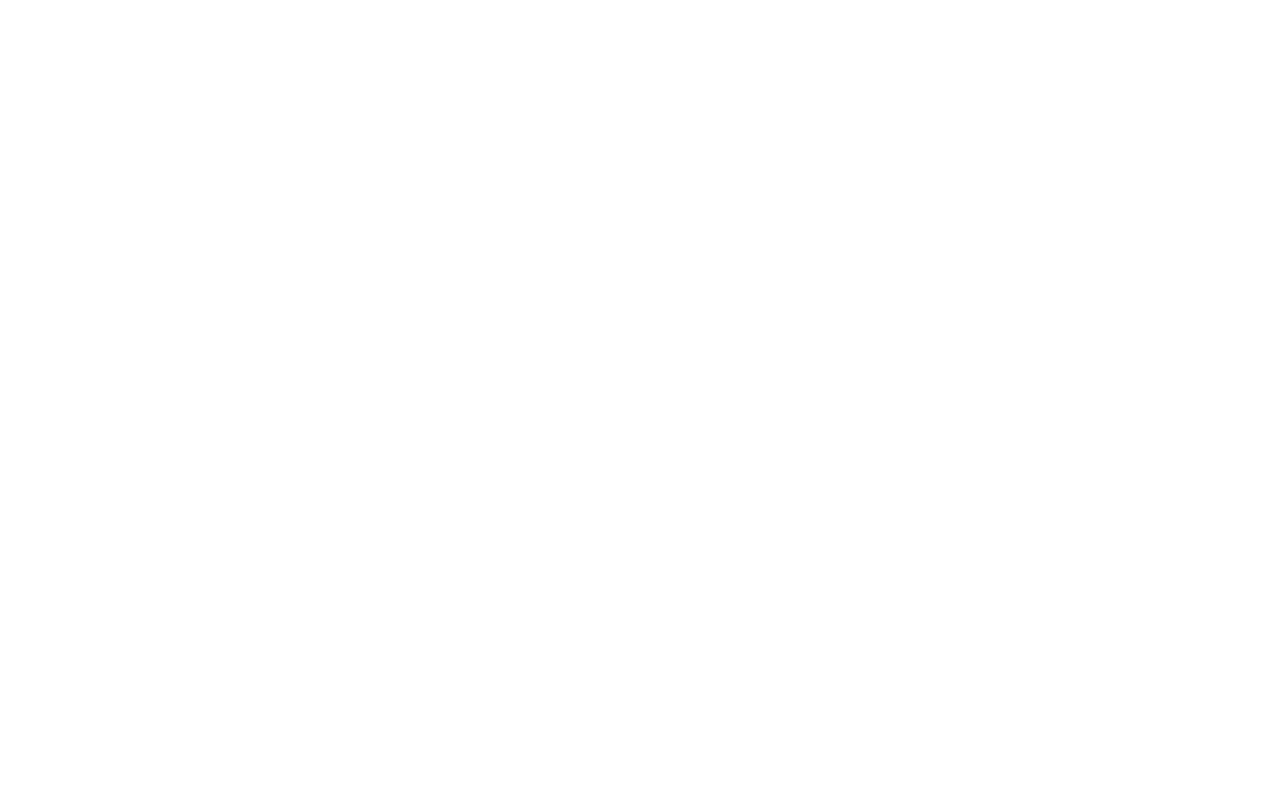
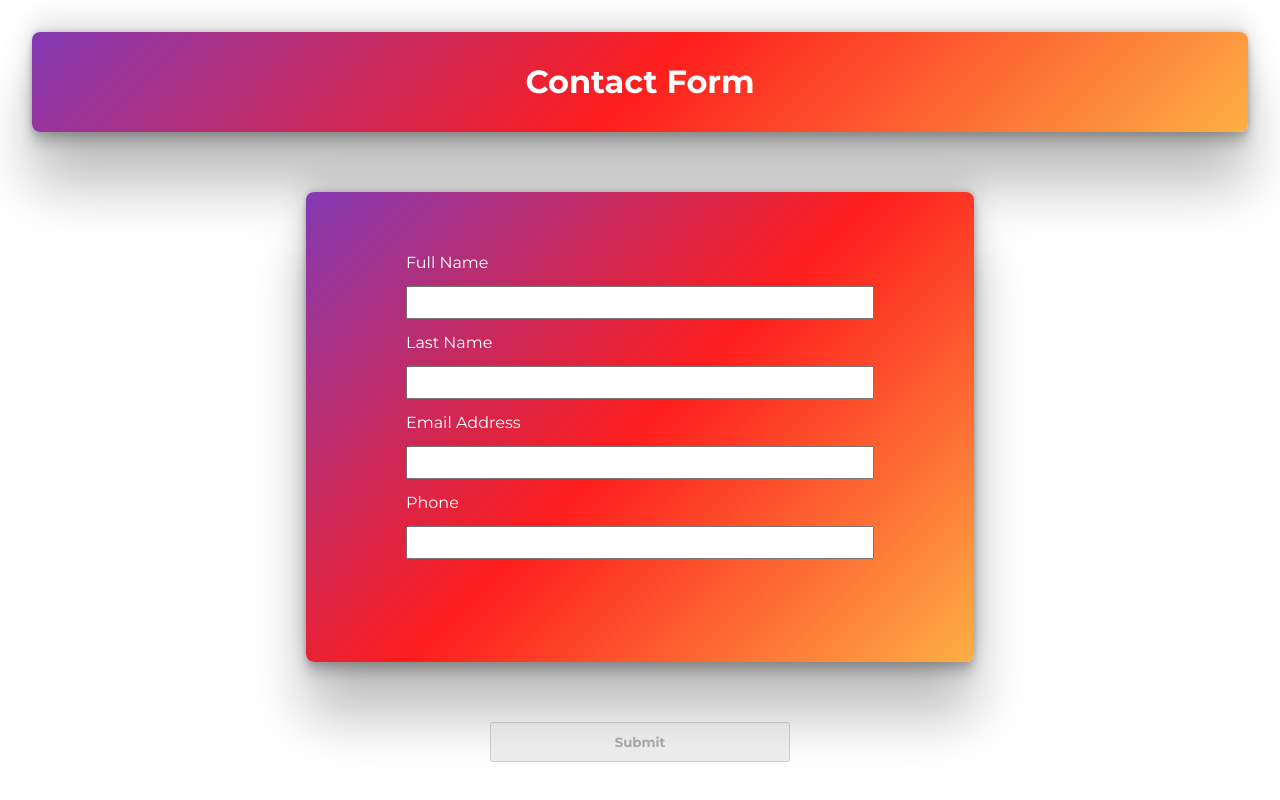
Before and after one commit to Daalmodi/gadgers-neon, an Angular app in the folder Neon-Add-Aplication/: page /neon/contact in a window 1280 px wide. Before the commit this address led to /. Built offline with nearby package versions, Linux system fonts and the light colour scheme.

Commit message:
Form created

```diff
--- a/Neon-Add-Aplication/src/app/app.routes.ts
+++ b/Neon-Add-Aplication/src/app/app.routes.ts
@@ -1,7 +1,9 @@
 import { Routes } from '@angular/router';
 import { NeonFormComponent } from './pages/neon-form/neon-form.component';
 import { HomeComponent } from './pages/home/home.component';
+import { ContactFormComponent } from './pages/contact-form/contact-form.component';
 export const routes: Routes = [
     {path:'',component:HomeComponent},
     {path:'neon',component:NeonFormComponent},
+    {path:'neon/contact',component:ContactFormComponent},
 ];
--- /dev/null
+++ b/Neon-Add-Aplication/src/app/pages/contact-form/contact-form.component.html
@@ -0,0 +1,21 @@
+
+<form class="contact-form" [formGroup]="myForm" (ngSubmit)="onSubmit()">
+    <h1 class="contact-form__title">
+        Contact Form
+    </h1>
+    <div class="contact-form__null1"></div>
+    <div class="contact-form__inputs">
+        <label for="userName">Full Name</label>
+        <input type="text" formControlName="userName">
+        <label for="userLastName">Last Name</label>
+        <input type="text" formControlName="userLastName">
+        <label for="userEmail">Email Address</label>
+        <input type="email" formControlName="userEmail">
+        <label for="userPhone">Phone</label>
+        <input type="text" formControlName="userPhone">
+    </div>
+    <div class="contact-form__null2"></div>
+    <div class="contact-form__submit">
+        <button type="submit" [disabled]="!myForm.valid">Submit</button>
+    </div>
+</form>
--- /dev/null
+++ b/Neon-Add-Aplication/src/app/pages/contact-form/contact-form.component.scss
@@ -0,0 +1,69 @@
+@use"../../../styles.scss" as s;
+
+.contact-form{
+    width: 100vw;
+    display: grid;
+    padding: 2rem 2rem;
+    grid-template-areas:
+        "title title title"
+        "null1 Name null2"
+        "null1 submit null2"
+        ;
+
+        &__title{
+            text-align: center;
+            grid-area: title;
+            font-family: s.$font-family;
+            background-image: s.$bg-main;
+            height: 100px;
+            margin-bottom: 60px;
+            border-radius: 8px;
+            color: s.$white;
+            padding-top:30px ;
+            box-shadow: s.$shadow-main;
+        }
+        &__inputs{
+
+            grid-area: Name;
+            display: grid;
+            grid-template-rows: repeat(4,40px 40px);
+            padding: 100px;
+            padding-top: 50px;
+            background-image: s.$bg-main;
+            align-items: center;
+            margin-bottom: 60px;
+            border-radius: 8px;
+            box-shadow: s.$shadow-main;
+            label{
+                color: white;
+                font-family: s.$font-family;
+            }
+            input{
+                font-family: s.$font-family;
+                padding: 5px;
+                font-size: 15px;
+            }
+
+
+        }
+        &__null1{
+            grid: null1;
+
+        }
+        &__null2{
+            grid-area: null2;
+
+        }
+        &__submit{
+            grid-area: submit;
+            display: grid;
+            place-content: center;
+
+            button{
+                font-family: s.$font-family;
+                font-weight: 700;
+                width: 300px;
+                height: 40px;
+            }
+        }
+    }
--- /dev/null
+++ b/Neon-Add-Aplication/src/app/pages/contact-form/contact-form.component.ts
@@ -0,0 +1,24 @@
+import { Component } from '@angular/core';
+import { RouterOutlet,RouterLink} from '@angular/router';
+import { FormControl, FormGroup, ReactiveFormsModule, Validators } from '@angular/forms';
+@Component({
+  selector: 'app-contact-form',
+  standalone: true,
+  imports: [RouterLink,RouterOutlet,ReactiveFormsModule],
+  templateUrl: './contact-form.component.html',
+  styleUrl: './contact-form.component.scss'
+})
+export class ContactFormComponent {
+  myForm = new FormGroup({
+    userName: new FormControl('',Validators.required),
+    userLastName: new FormControl('',Validators.required),
+    userEmail: new FormControl('',Validators.required),
+    userPhone:new FormControl('',Validators.required),
+  })
+
+
+
+onSubmit(){
+  console.log(this.myForm.value);
+}
+}
--- a/Neon-Add-Aplication/src/app/pages/neon-form/neon-form.component.html
+++ b/Neon-Add-Aplication/src/app/pages/neon-form/neon-form.component.html
@@ -28,7 +28,7 @@
         </div>
         <div class="neon-add__submit">
 
-            <button type="submit" [disabled]="!Input.valid">Submit</button>
+            <button type="submit" [disabled]="!Input.valid" routerLink="contact">Submit</button>
         </div>
 
     </form>
```
Also changed, not shown: Neon-Add-Aplication/src/app/pages/neon-form/neon-form.component.ts (+1 -14 lines), 1 other file (tests, documents, lock files or other folders).
